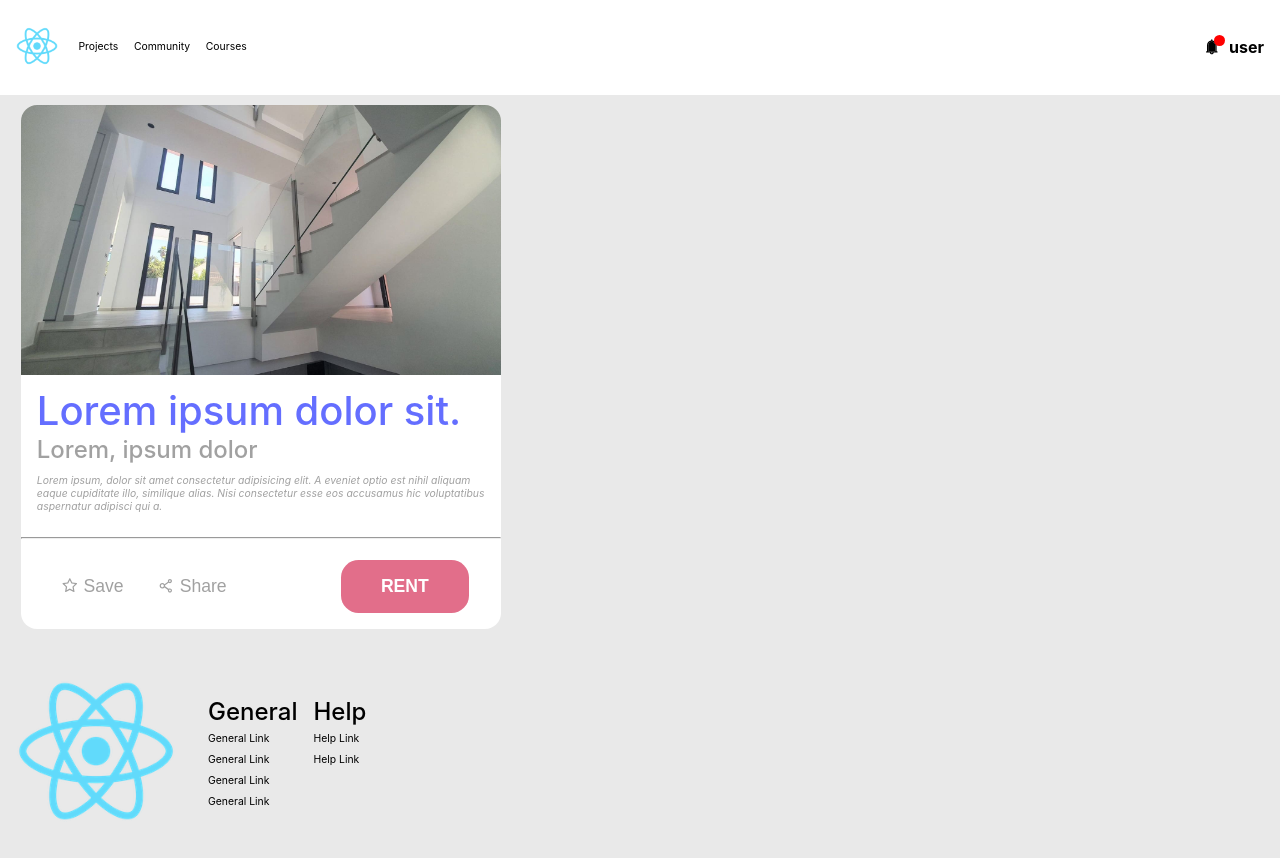
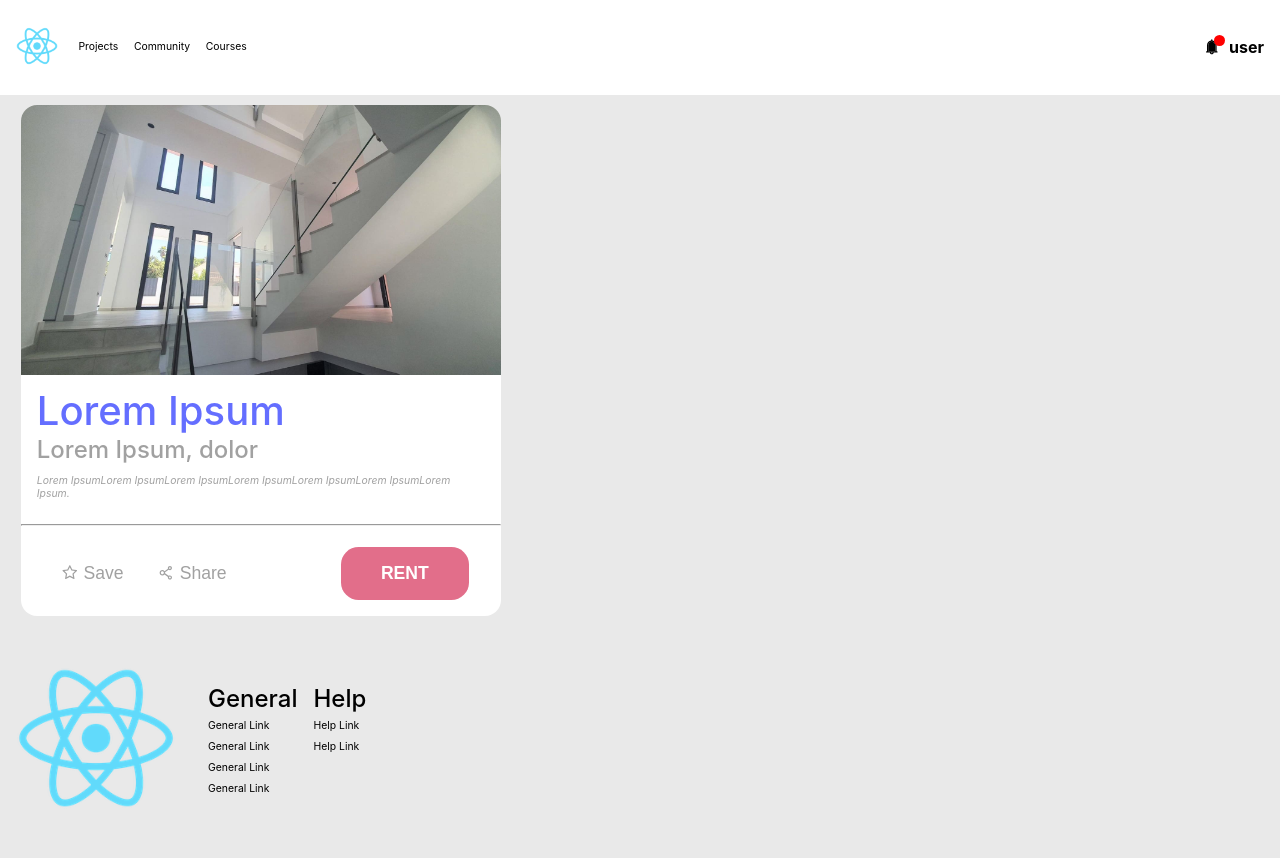
Before and after one commit to safwat-fathi/jobzella-task, a React (Create React App) app: page / in a window 1280 px wide. Shown: the top 858 px of the page. Built offline with nearby package versions, Linux system fonts and the light colour scheme; the HTML template or start-up script is replaced by a standard one.

Commit message:
- Add Card as reusable component. - Add success & error colors to Typography. - Add forwardRef to Form inputs & Button.

```diff
--- a/src/App.js
+++ b/src/App.js
@@ -5,6 +5,8 @@ import { BrowserRouter as Router, Switch, Route } from "react-router-dom";
 import Nav from "./components/Nav";
 import Card from "./components/Card";
 import Footer from "./components/Footer";
+// assets
+import cardImg from "./assets/images/cardImage.jpg";
 
 const App = () => {
   return (
@@ -18,7 +20,14 @@ const App = () => {
             render={() => {
               return (
                 <section style={{ padding: "1em 2em" }}>
-                  <Card />
+                  <Card
+                    img={cardImg}
+                    heading={"Lorem Ipsum"}
+                    subheading={"Lorem Ipsum, dolor"}
+                    description={
+                      "Lorem IpsumLorem IpsumLorem IpsumLorem IpsumLorem IpsumLorem IpsumLorem Ipsum."
+                    }
+                  />
                 </section>
               );
             }}
--- a/src/components/Card/index.js
+++ b/src/components/Card/index.js
@@ -1,16 +1,16 @@
 import React, { useRef } from "react";
+// prop-types package
+import PropTypes from "prop-types";
 // react icons
 import { AiOutlineStar, AiOutlineShareAlt } from "react-icons/ai";
 // app components
 import Image from "../Image";
 import Typography from "../Typography";
 import Button from "../Button";
-// card assets
-import cardImg from "./image.jpg";
 // component styles
 import styles from "./card.module.css";
 
-const Card = () => {
+const Card = ({ img, heading, subheading, description }) => {
   const saveBtn = useRef(null);
   const shareBtn = useRef(null);
   const rentBtn = useRef(null);
@@ -18,20 +18,17 @@ const Card = () => {
   return (
     <div className={styles.card}>
       <div className={styles.cardImage}>
-        <Image defaultSrc={cardImg} />
+        <Image defaultSrc={img} />
       </div>
       <div className={styles.cardDesc}>
         <Typography color="primary" variant="h4">
-          Lorem ipsum dolor sit.
+          {heading}
         </Typography>
         <Typography color="secondary" variant="h6">
-          Lorem, ipsum dolor
+          {subheading}
         </Typography>
         <Typography color="secondary" variant="text">
-          Lorem ipsum, dolor sit amet consectetur adipisicing elit. A eveniet
-          optio est nihil aliquam eaque cupiditate illo, similique alias. Nisi
-          consectetur esse eos accusamus hic voluptatibus aspernatur adipisci
-          qui a.
+          {description}
         </Typography>
       </div>
       <hr />
@@ -40,7 +37,7 @@ const Card = () => {
           ref={saveBtn}
           type="secondary"
           size="sm"
-          clickHandler={() => console.log("Button clicked")}
+          clickHandler={() => console.log(`${saveBtn.current} clicked`)}
         >
           <AiOutlineStar />
           <span>Save</span>
@@ -68,4 +65,11 @@ const Card = () => {
   );
 };
 
+Card.propTypes = {
+  img: PropTypes.string.isRequired,
+  heading: PropTypes.string.isRequired,
+  subheading: PropTypes.string.isRequired,
+  description: PropTypes.string.isRequired,
+};
+
 export default Card;
--- a/src/components/FooterLinks/index.js
+++ b/src/components/FooterLinks/index.js
@@ -1,5 +1,5 @@
 import React from "react";
-// prop-types package
+// prop-types
 import PropTypes from "prop-types";
 // app components
 import Typography from "../Typography";
--- a/src/components/Typography/index.js
+++ b/src/components/Typography/index.js
@@ -14,7 +14,6 @@ const variantsMapping = {
   h5: "h5",
   h6: "h6",
   subheading: "h6",
-  paragraph: "p",
   text: "p",
 };
 
--- a/src/components/Typography/typography.module.css
+++ b/src/components/Typography/typography.module.css
@@ -58,6 +58,14 @@
   color: #a1a1a1;
 }
 
+.color--success {
+  color: #3f6327;
+}
+
+.color--error {
+  color: #692525;
+}
+
 .color--black {
   color: black;
 }
```
Also changed, not shown: src/components/FormInput/TextInput.js (+7 -1 lines), src/assets/images/cardImage.jpg (renamed from src/components/Card/image.jpg).
